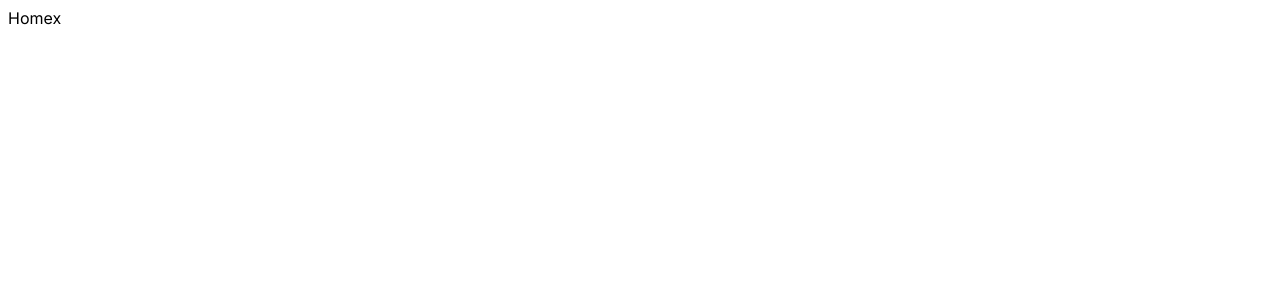
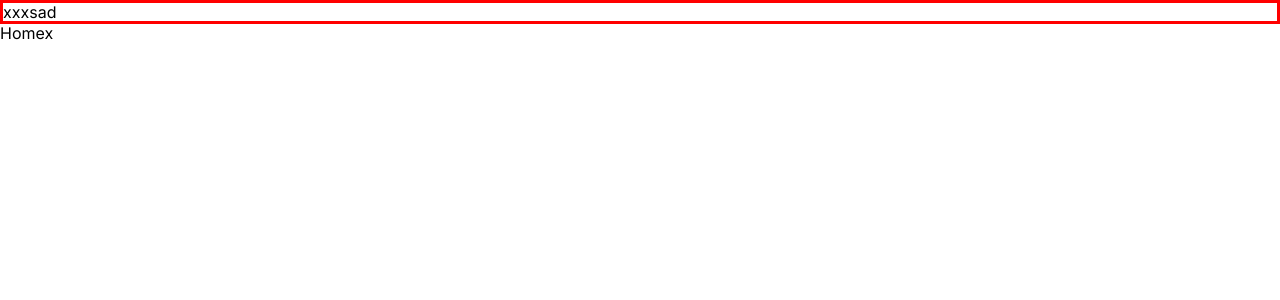
Before and after one commit to VncntDzn/sneak, a Next.js app: page / in a window 1280 px wide. Shown: the top 300 px of the page. Built offline with nearby package versions, Linux system fonts and the light colour scheme.

Commit message:
init structure

```diff
--- a/app/layout.tsx
+++ b/app/layout.tsx
@@ -1,5 +1,6 @@
 import { Inter } from "next/font/google";
-
+import "normalize.css";
+import Nav from "./modules/nav";
 const inter = Inter({ subsets: ["latin"] });
 
 export const metadata = {
@@ -14,7 +15,10 @@ export default function RootLayout({
 }) {
   return (
     <html lang="en">
-      <body className={inter.className}>{children}</body>
+      <body className={inter.className}>
+        <Nav />
+        <main>{children}</main>
+      </body>
     </html>
   );
 }
--- /dev/null
+++ b/app/modules/nav/index.tsx
@@ -0,0 +1,7 @@
+import React from "react";
+import NavLayout from "./layout";
+const Nav = () => {
+  return <NavLayout>xxxsad</NavLayout>;
+};
+
+export default Nav;
--- /dev/null
+++ b/app/modules/nav/layout.module.scss
@@ -0,0 +1,3 @@
+.root {
+  border: 3px solid red;
+}
--- a/app/modules/nav/layout.tsx
+++ b/app/modules/nav/layout.tsx
@@ -0,0 +1,8 @@
+import { ChildrenType } from "@/app/types";
+import styles from "./layout.module.scss";
+
+const NavLayout = ({ children }: ChildrenType) => {
+  return <nav className={styles.root}>{children}</nav>;
+};
+
+export default NavLayout;
--- /dev/null
+++ b/app/types/index.ts
@@ -0,0 +1,5 @@
+import { ReactNode } from "react";
+
+export type ChildrenType = {
+  children: ReactNode;
+};
--- a/package.json
+++ b/package.json
@@ -15,6 +15,7 @@
     "eslint": "8.40.0",
     "eslint-config-next": "13.4.1",
     "next": "13.4.1",
+    "normalize.css": "^8.0.1",
     "react": "18.2.0",
     "react-dom": "18.2.0",
     "sass": "^1.62.1",
```
Also changed, not shown: app/modules/nav/desktop/index.tsx (added, +7 -0 lines), app/modules/nav/desktop/page.tsx (deleted), app/modules/nav/index.ts (deleted), app/modules/nav/mobile/index.tsx (added), app/modules/nav/mobile/page.tsx (deleted), 1 other file (tests, documents, lock files or other folders).
